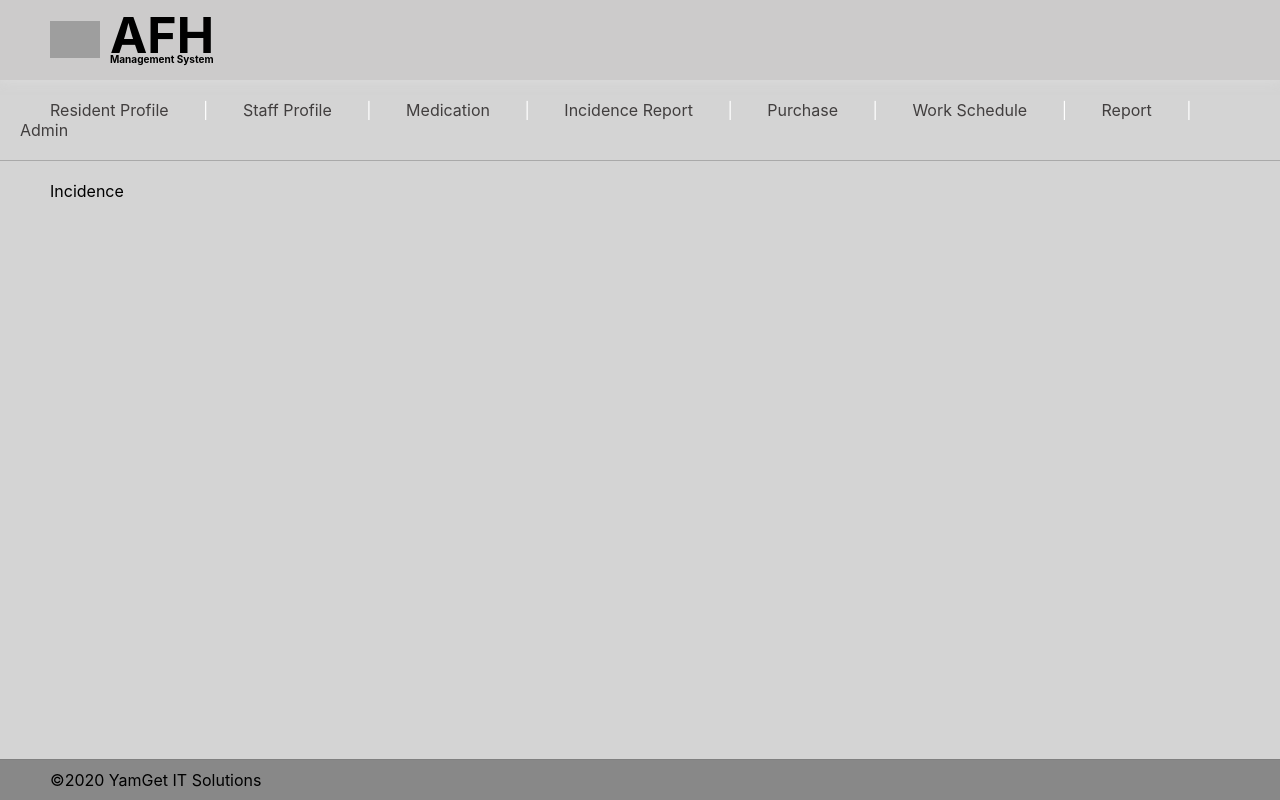
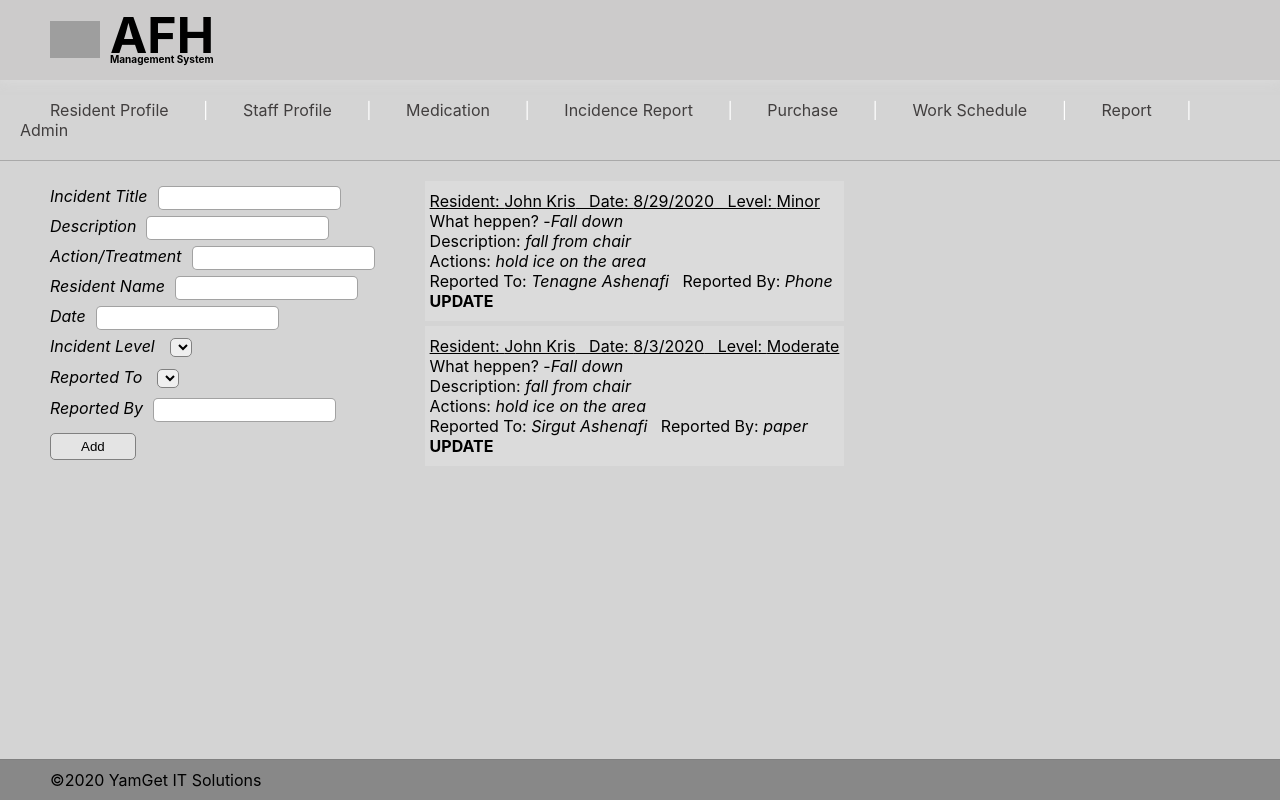
Before and after one commit to yofetahe/AFH_FrontEnd, a React (Create React App) app: page /incidence in a window 1280 px wide. Built offline with nearby package versions, Linux system fonts and the light colour scheme; grey boxes are pictures that could not be loaded.

Commit message:
incident mgt add and list template

```diff
--- /dev/null
+++ b/src/components/incidence/index.css
@@ -0,0 +1,15 @@
+
+.incidentForm {
+    display: inline-block;
+    vertical-align: top;
+    margin-right: 50px;
+}
+.incidentList {
+    display: inline-block;
+    vertical-align: top;
+}
+.incidentContent {
+    background-color: rgb(219, 219, 219);
+    margin-bottom: 5px;
+    padding: 10px 5px;
+}
--- a/src/components/incidence/index.tsx
+++ b/src/components/incidence/index.tsx
@@ -1,7 +1,135 @@
-import React from 'react';
+import React, { useState } from 'react';
+
+import './index.css';
+
+const incidentList = [
+    {
+        id: 1,
+        public_id: "945624576241",
+        incident_title: "Fall down",
+        description: "fall from chair",
+        careGiver_action: "hold ice on the area",
+        resident_id: "987959567364",
+        resident_name: "John Kris",
+        incident_date: "8/29/2020",
+        incident_level: "Minor",
+        incident_pictures_path: [
+            "path1",
+            "path2"
+        ],
+        createBy: "2",
+        createDate: "8/29/2020",
+        reportedTo: "Tenagne Ashenafi",
+        reportedBy: "Phone"
+    },
+    {
+        id: 2,
+        public_id: "945624576242",
+        incident_title: "Fall down",
+        description: "fall from chair",
+        careGiver_action: "hold ice on the area",
+        resident_id: "987959567364",
+        resident_name: "John Kris",
+        incident_date: "8/3/2020",
+        incident_level: "Moderate",
+        incident_pictures_path: [
+            "path1",
+            "path2"
+        ],
+        createBy: "1",
+        createDate: "8/3/2020",
+        reportedTo: "Sirgut Ashenafi",
+        reportedBy: "paper"
+    }
+]
+
+const incident_level = [
+    "Minor", "Moderate", "Serious", "Severe", "Critical", "Maximal"
+]
+
+const report_to = [
+    "Sirgut Ashenafi", "Tenagne Ashenafi"
+]
+
+const reported_by = [
+    "Phone", "Written"
+]
 
 const Incidence = () => {
-    return <div className='main-content'>Incidence</div>;
+    const [incidents] = useState(incidentList);
+    return (
+        <div className='main-content external-div'>
+            <div className='incidentForm'>
+                <form>
+                    <div>
+                        <label>Incident Title</label>
+                        <input type='text' />
+                    </div>
+                    <div>
+                        <label>Description</label>
+                        <input type='text' />
+                    </div>
+                    <div>
+                        <label>Action/Treatment</label>
+                        <input type='text' />
+                    </div>
+                    <div>
+                        <label>Resident Name</label>
+                        <input type='text' />
+                    </div>
+                    <div>
+                        <label>Date</label>
+                        <input type='text' />
+                    </div>
+                    <div>
+                        <label>Incident Level</label>
+                        <select id="incidentLevel">
+                            {incident_level && incident_level.map(incident => {
+                                return <option id={incident} value={incident} />
+                            })}
+                        </select>
+                    </div>
+                    <div>
+                        <label>Reported To</label>
+                        <select id="reportedTo">
+                            {report_to && report_to.map(report => {
+                                return <option id={report.trim()} value={report} />
+                            })}
+                        </select>
+                    </div>
+                    <div>
+                        <label>Reported By</label>
+                        <input type="text" name="reportedBy" list="reportedBy" />
+                        <datalist id="reportedBy">
+                            {reported_by && reported_by.map(report => {
+                                return <option id={report} value={report} />
+                            })}
+                        </datalist>
+                    </div>
+                    <input type='submit' value='Add' className='commonButton' />
+                </form>
+            </div>
+            <div className='incidentList'>
+                {incidentList && incidentList
+                    .sort(function (a, b) {
+                        if (new Date(a.incident_date) < new Date(b.incident_date)) { return 1; }
+                        if (new Date(a.incident_date) > new Date(b.incident_date)) { return -1; }
+                        return 0;
+                    })
+                    .map(incident => {
+                        return (
+                            <div key={incident.id} className='incidentContent'>
+                                <u>Resident: {incident.resident_name} &nbsp; Date: {incident.incident_date} &nbsp; Level: {incident.incident_level}</u> <br/>
+                                What heppen? -<i>{incident.incident_title}</i> <br/>
+                                Description: <i>{incident.description}</i> <br/> Actions: <i>{incident.careGiver_action} </i> <br/>
+                                Reported To: <i>{incident.reportedTo}</i> &nbsp; Reported By: <i>{incident.reportedBy}</i> <br/>
+                                <span>UPDATE</span>
+                            </div>
+                        );
+                    })}
+            </div>
+        </div>
+    );
 }
 
 export default Incidence
```
